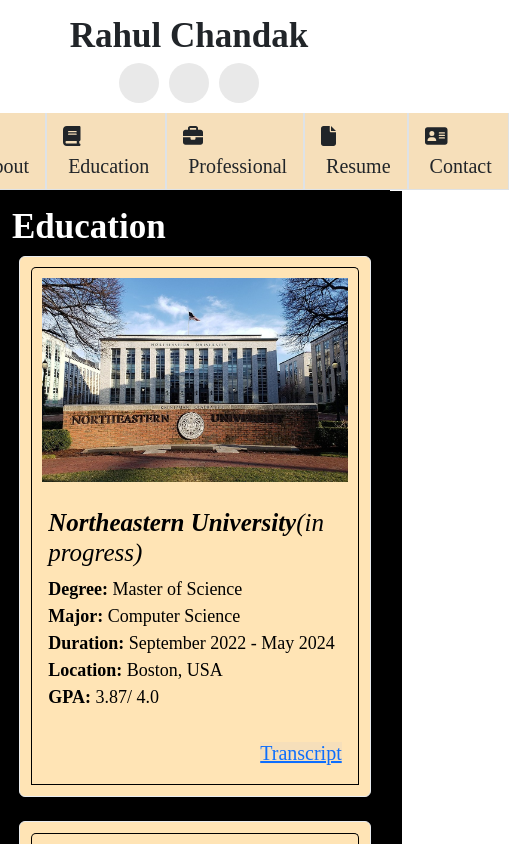
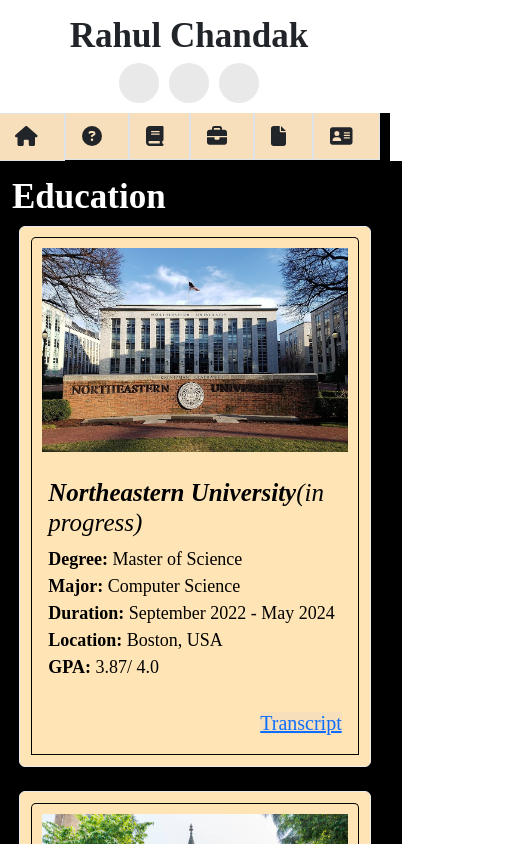
Before and after one commit to rahulschandak/Portfolio_Website, a React (Create React App) app: page /Education in a window 390 px wide. Shown: the top 844 px of the page, 509 px wide, since content can reach past the window. Built offline with nearby package versions, Linux system fonts and the light colour scheme; some icons are missing.

Commit message:
Mobile friendly

```diff
--- a/src/portfolio/index.js
+++ b/src/portfolio/index.js
@@ -12,17 +12,12 @@
 
 function Portfolio() {
   const [isMobile, setIsMobile] = useState(false);
-
   const handleResize = () => {
     setIsMobile(window.innerWidth < 992);
   };
-
   useEffect(() => {
-    // Add event listener to handle window resize
     window.addEventListener("resize", handleResize);
-
     handleResize();
-
     return () => {
       window.removeEventListener("resize", handleResize);
     };
@@ -32,9 +27,10 @@
     <div className="full-height">
       <div className="row flex-grow-1">
         {/* Left Column XL, XXL */}
-        {!isMobile && (<div className="col-3 wd-background list-group ">
-          <NavigationSidebar />
-        </div>
+        {!isMobile && (
+          <div className="col-3 wd-background list-group ">
+            <NavigationSidebar />
+          </div>
         )}
 
         {/* Render NavigationSidebar2 only when isMobile is true */}
@@ -45,7 +41,13 @@
         )}
 
         {/* Middle Column L, XL, XXL */}
-        <div className="col-xxl-9 col-xl-9 col-lg-9 col-md-12 col-sm-12 wd-background2 full-height-content">
+        <div
+          className={
+            isMobile
+              ? "col-12 wd-background2 full-height-content wd-background2 full-height-content"
+              : "col-9 wd-background2 full-height-content wd-background2 full-height-content"
+          }
+        >
           <Routes>
             <Route path="/Home" element={<h1>Home</h1>} />
             <Route path="/About" element={<AboutScreen />} />
--- a/src/portfolio/navigation-sidebar/navigation-sidebar2.js
+++ b/src/portfolio/navigation-sidebar/navigation-sidebar2.js
@@ -1,4 +1,4 @@
-import React from "react";
+import React, { useState, useEffect } from "react";
 import { Link, useLocation } from "react-router-dom";
 import "bootstrap/dist/css/bootstrap.min.css";
 import { FontAwesomeIcon } from "@fortawesome/react-fontawesome";
@@ -26,6 +26,17 @@
     { name: "Resume", icon: faFile },
     { name: "Contact", icon: faContactCard },
   ];
+  const [isSmallScreen, setIsSmallScreen] = useState(false);
+  const handleResize = () => {
+    setIsSmallScreen(window.innerWidth < 992 && window.innerWidth > 840);
+  };
+  useEffect(() => {
+    window.addEventListener("resize", handleResize);
+    handleResize();
+    return () => {
+      window.removeEventListener("resize", handleResize);
+    };
+  }, []);
   return (
     <div className="wd-padding-top">
       <div className="">
@@ -71,7 +82,7 @@
           </div>
         </div>
 
-        <div className="wd-nav-bar-md-sm wd-background2">
+        {isSmallScreen && (<div className="wd-nav-bar-md-sm wd-background2">
           {links.map((link) => (
             <Link
               to={`/${link.name}`}
@@ -83,7 +94,20 @@
               {link.name}
             </Link>
           ))}
-        </div>
+        </div>)}
+
+        {!isSmallScreen && (<div className="wd-nav-bar-md-sm wd-background2">
+          {links.map((link) => (
+            <Link
+              to={`/${link.name}`}
+              className={`list-group-item text-capitalize ${
+                active === link.name ? "active" : ""
+              }`}
+            >
+              <FontAwesomeIcon icon={link.icon} /> &nbsp;
+            </Link>
+          ))}
+        </div>)}
 
       </div>
 
```
